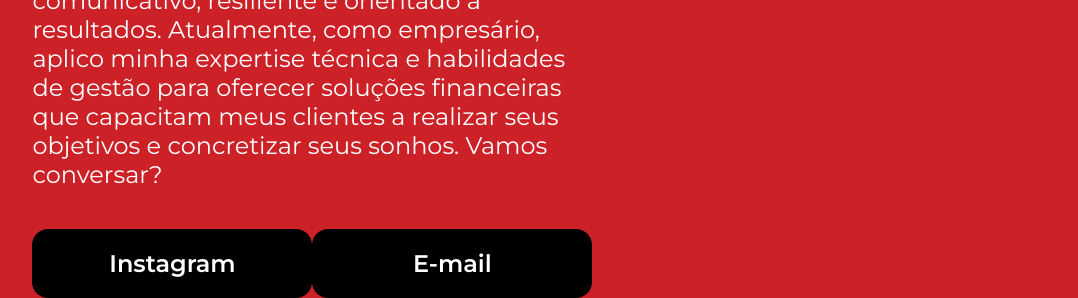
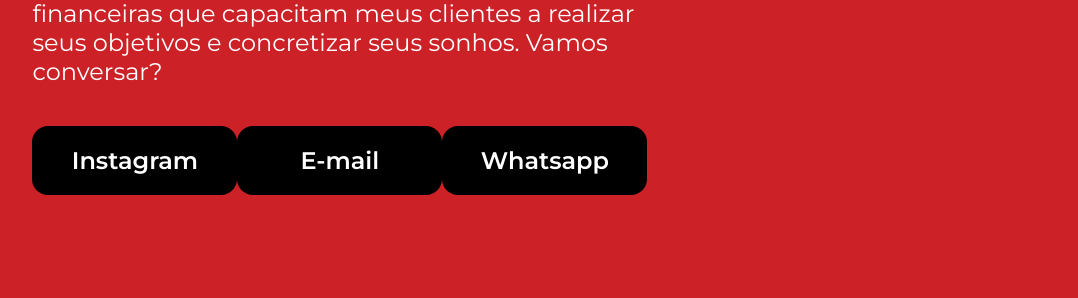
Before and after one commit to Pedbanubell/Site-Cons-rcios-Cl-udio, a plain HTML site: page index.html in a window 1280 px wide. Shown: the part 707-1005 px from the top of the page, without its empty margins (134-1212 px from the left). After the commit the page ends 902 px from the top, so only its background shows below. Drawn offline with nearby package versions, Linux system fonts and the light colour scheme.

Commit message:
adcionei botao wpp

```diff
--- a/index.html
+++ b/index.html
@@ -15,6 +15,7 @@
             <div class="apresentacao__link">
                 <a class="apresentacao__link__link" href="https://www.instagram.com/claudionogueirabastos/">Instagram</a>
                 <a class="apresentacao__link__link" href="mailto:claudionbastos@yahoo.com.br" class="email-button">E-mail</a>
+                <a class="apresentacao__link__link" href="https://wa.me/5532991841090">Whatsapp</a>
             </div>
         </section>
         <img class="apresentacao__imagem" src="paitelefone2.png" alt="foto Cláudio segurando o telefone">
```
